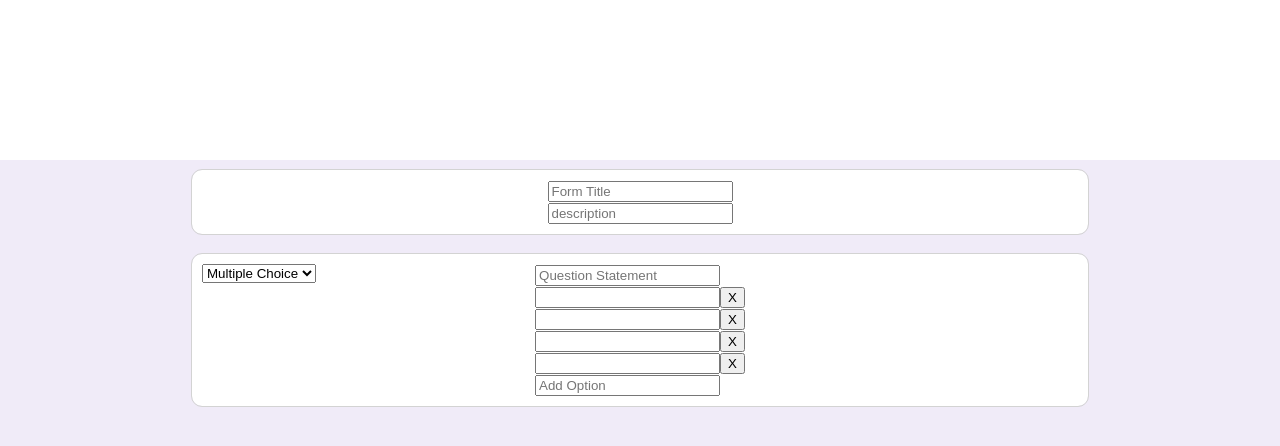
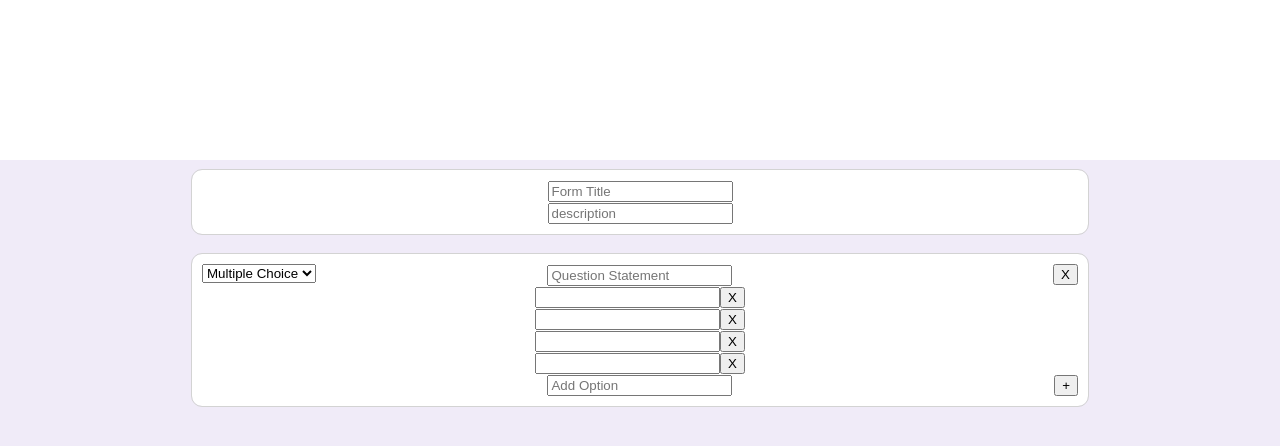
Before and after one commit to qianxichen233/form, a React (Create React App) app in the folder frontend/: page / in a window 1280 px wide. Shown: the top 446 px of the page. Built offline with nearby package versions, Linux system fonts and the light colour scheme.

Commit message:
added feature of adding questions

```diff
--- a/frontend/src/App.js
+++ b/frontend/src/App.js
@@ -5,10 +5,10 @@ import Header from './components/header/header';
 
 function App() {
   return (
-    <>
+    <div className='App'>
       <Header/>
       <Questionnaire/>
-    </>
+    </div>
   );
 }
 
--- a/frontend/src/components/QuestionCart/QuestionCart.js
+++ b/frontend/src/components/QuestionCart/QuestionCart.js
@@ -5,7 +5,7 @@ import Cart from '../UI/Cart';
 
 import classes from './QuestionCart.module.css';
 
-const QuestionCart = () => {
+const QuestionCart = (props) => {
     const [cart, setCart] = useState(
         <MultipleChoice/>
     );
@@ -17,12 +17,14 @@ const QuestionCart = () => {
             setCart(<ShortAnswer/>);
     }
 
-    return <Cart>
+    return <Cart onClick={props.onEdit} id={props.id}>
         <select className={classes.QuestionType} onChange={ChangeQuestionHandler}>
             <option value="multiple_choice">Multiple Choice</option>
             <option value="short_answer">Short Answer</option>
         </select>
+        <button name="DeleteButton" className={classes.DeleteButton}>X</button>
         {cart}
+        <button name="AddButton" className={classes.AddButton}>+</button>
     </Cart>
 }
 
--- a/frontend/src/components/QuestionCart/QuestionCart.module.css
+++ b/frontend/src/components/QuestionCart/QuestionCart.module.css
@@ -2,3 +2,14 @@
     position: absolute;
     left: 10px;
 }
+
+.AddButton{
+    position: absolute;
+    right: 10px;
+    bottom: 10px;
+}
+
+.DeleteButton{
+    position: absolute;
+    right: 10px;
+}
--- a/frontend/src/components/Questionnaire/Questionnaire.js
+++ b/frontend/src/components/Questionnaire/Questionnaire.js
@@ -1,4 +1,4 @@
-import { useEffect, useState } from 'react';
+import { useEffect, useRef, useState } from 'react';
 
 import FormTitle from '../Forms/FormTitle';
 import QuestionCart from '../QuestionCart/QuestionCart';
@@ -8,10 +8,41 @@ import classes from './Questionnaire.module.css';
 const Questionnaire = () => {
     const [questions, setQuestions] = useState([]);
 
+    const questionRef = useRef();
+    questionRef.current = questions;
+
+    const onADQuestion = (e) => {
+        if(e.target.name === "AddButton")
+        {
+            let newQuestions = [];
+            for(let i = 0; i < questionRef.current.length; ++i)
+            {
+                const key = Math.random();
+                newQuestions.push(questionRef.current[i]);
+                if(+questionRef.current[i].props.id === +e.currentTarget.id)
+                {
+                    newQuestions.push(
+                        <QuestionCart key={key} id={key} onEdit={onADQuestion}/>
+                    );
+                }
+            }
+            setQuestions(newQuestions);
+        }
+        else if(e.target.name === "DeleteButton")
+        {
+            if(questionRef.current.length == 1) return;
+            let newQuestions = [];
+            for(let i = 0; i < questionRef.current.length; ++i)
+                if(+questionRef.current[i].props.id !== +e.currentTarget.id)
+                    newQuestions.push(questionRef.current[i]);
+            setQuestions(newQuestions);
+        }
+    }
+
     useEffect(() => {
         const key = Math.random();
         setQuestions([
-            <QuestionCart key={key} id={key}/>
+            <QuestionCart key={key} id={key} onEdit={onADQuestion}/>
         ]);
     }, []);
 
--- a/frontend/src/components/Questionnaire/Questionnaire.module.css
+++ b/frontend/src/components/Questionnaire/Questionnaire.module.css
@@ -10,5 +10,5 @@
     background-color: rgb(240, 235, 248);
 
     width: 100vw;
-    height: 80vh;
+    min-height: 80vh;
 }
```
